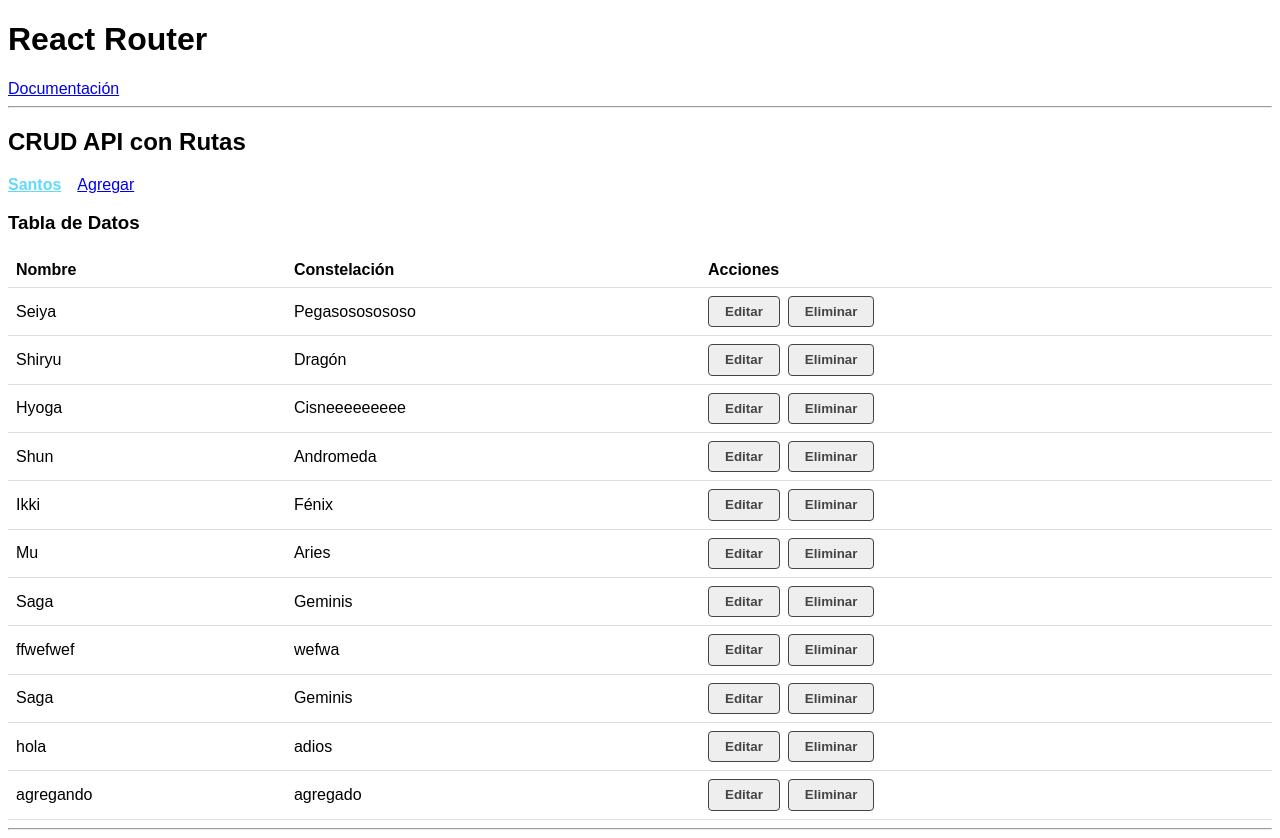
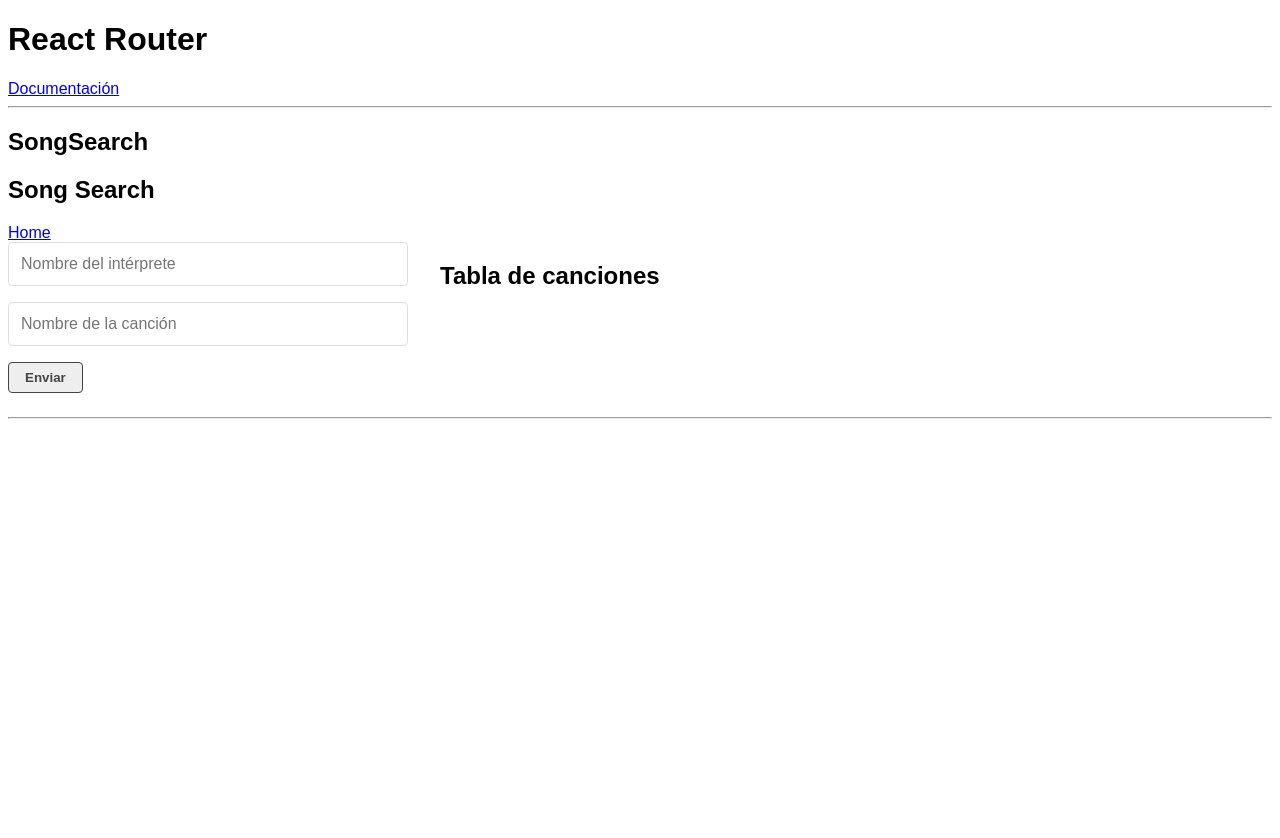
Before and after one commit to Dachi90/Curso-React-JonMircha, a React (Create React App) app in the folder react-rutas/: page /#/ in a window 1280 px wide. After the commit the page ends 800 px from the top, so only its background shows below. Built offline with nearby package versions, Linux system fonts and the light colour scheme; data requests are answered from the project's data file.

Commit message:
Video 67. React Router: Buscador Canciones (1/ 5)

```diff
--- a/react-rutas/src/App.js
+++ b/react-rutas/src/App.js
@@ -10,10 +10,10 @@ function App() {
         Documentación
       </a>
       <hr />
-      <CrudApi />
+      {/* <CrudApi />
+      <hr /> */}
+      <SongSearch />
       <hr />
-      {/* <SongSearch />
-      <hr /> */}
       {/* <ConceptosBasicos /> */}
     </div>
   );
--- a/react-rutas/src/Components/SongSearch.js
+++ b/react-rutas/src/Components/SongSearch.js
@@ -1,5 +1,7 @@
 import React, { useState, useEffect } from "react";
+import { HashRouter, Link, Route, Switch } from "react-router-dom";
 import { helpHttp } from "../helpers/helpHttp";
+import Error404 from "../pages/Error404";
 import Loader from "./Loader";
 import SongDetails from "./SongDetails";
 import SongForm from "./SongForm";
@@ -43,11 +45,26 @@ const SongSearch = () => {
   return (
     <div>
       <h2>SongSearch</h2>
-      <article className="grid-1-3">
-        <SongForm handleSearch={handleSearch} />
+      <HashRouter basename="/canciones">
+        <header>
+          <h2>Song Search</h2>
+          <Link to="/">Home</Link>
+        </header>
         {loading && <Loader />}
-        {search && !loading && <SongDetails search={search} bio={bio} lyric={lyric} />}
-      </article>
+        <article className="grid-1-3">
+          <Switch>
+            <Route exact path="/">
+              <SongForm handleSearch={handleSearch} />
+              <h2>Tabla de canciones</h2>
+              {search && !loading && <SongDetails search={search} bio={bio} lyric={lyric} />}
+            </Route>
+            <Route exact path="/canciones/:id">
+              <h2>Página de canción</h2>
+            </Route>
+            <Route path="*" children={<Error404 />} />
+          </Switch>
+        </article>
+      </HashRouter>
     </div>
   );
 };
```
